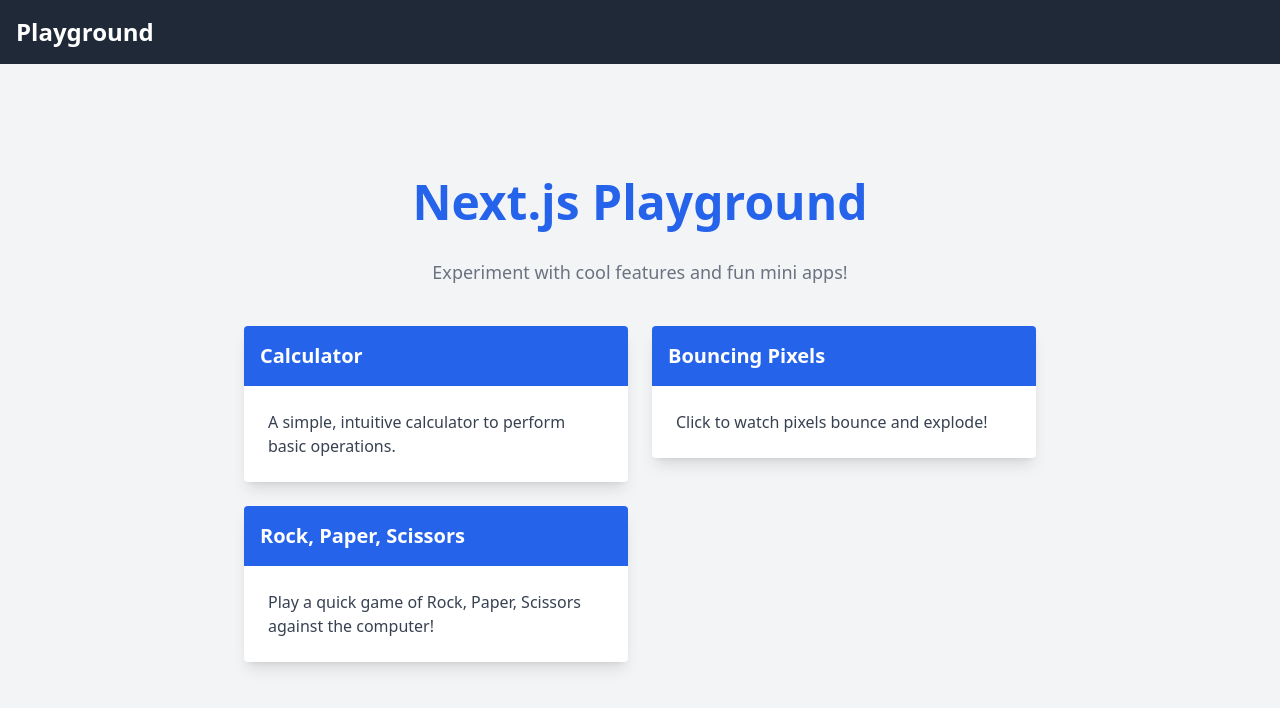
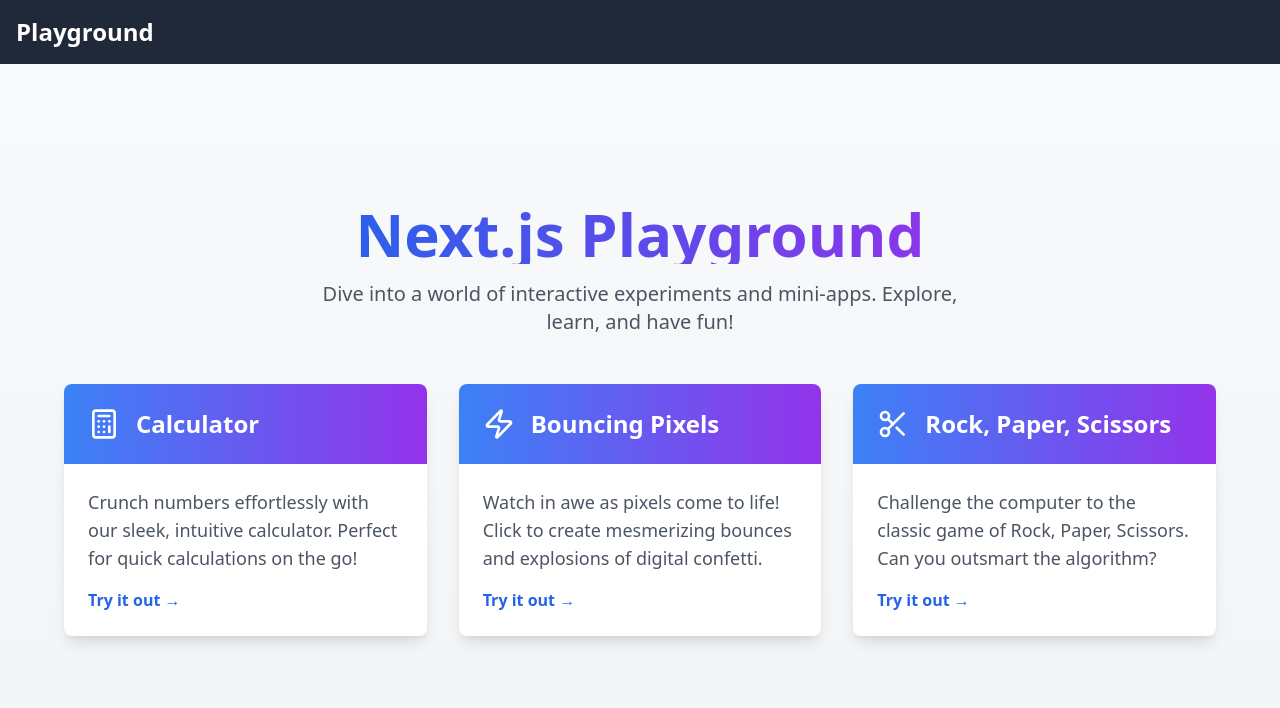
Before and after one commit to bferg314/nextjs-playground, a Next.js app: page / in a window 1280 px wide. Shown: the top 708 px of the page. Built offline with nearby package versions, Linux system fonts and the light colour scheme.

Commit message:
Front page improvements

```diff
--- a/src/app/page.tsx
+++ b/src/app/page.tsx
@@ -1,71 +1,91 @@
-// src/app/page.tsx
+"use client";
 
+import React from "react";
 import Link from "next/link";
+import { motion } from "framer-motion";
+import { Calculator, Zap, Scissors } from "lucide-react";
 import Navbar from "@/components/Navbar";
 
-export default function Home() {
+interface FeatureCardProps {
+  href: string;
+  title: string;
+  description: string;
+  icon: React.ElementType;
+}
+
+const FeatureCard: React.FC<FeatureCardProps> = ({
+  href,
+  title,
+  description,
+  icon: Icon,
+}) => (
+  <Link href={href} className="block h-full">
+    <motion.div
+      className="rounded-lg overflow-hidden shadow-lg bg-white flex flex-col h-full hover:shadow-xl transition-all duration-300 cursor-pointer transform hover:-translate-y-1"
+      whileHover={{ scale: 1.03 }}
+      whileTap={{ scale: 0.98 }}
+    >
+      <div className="bg-gradient-to-r from-blue-500 to-purple-600 text-white p-6 flex items-center">
+        <Icon className="w-8 h-8 mr-4" />
+        <h2 className="text-2xl font-bold">{title}</h2>
+      </div>
+      <div className="p-6 flex-grow flex flex-col justify-between">
+        <p className="text-gray-600 text-lg mb-4">{description}</p>
+        <motion.div
+          className="text-blue-600 font-semibold"
+          whileHover={{ x: 5 }}
+        >
+          Try it out →
+        </motion.div>
+      </div>
+    </motion.div>
+  </Link>
+);
+
+export default function Home(): JSX.Element {
   return (
-    <main className="flex flex-col items-center justify-center min-h-screen bg-gray-100 p-4">
+    <main className="flex flex-col items-center justify-center min-h-screen bg-gradient-to-b from-gray-50 to-gray-100 p-4">
       <Navbar />
-      <div className="text-center mt-10">
-        <h1 className="text-5xl font-bold text-blue-600 mb-8">
+      <motion.div
+        className="text-center mt-10 mb-12"
+        initial={{ opacity: 0, y: -20 }}
+        animate={{ opacity: 1, y: 0 }}
+        transition={{ duration: 0.5 }}
+      >
+        <h1 className="text-6xl font-bold text-transparent bg-clip-text bg-gradient-to-r from-blue-600 to-purple-600 mb-4">
           Next.js Playground
         </h1>
-        <p className="text-lg text-gray-500">
-          Experiment with cool features and fun mini apps!
+        <p className="text-xl text-gray-600 max-w-2xl mx-auto">
+          Dive into a world of interactive experiments and mini-apps. Explore,
+          learn, and have fun!
         </p>
-      </div>
+      </motion.div>
 
-      {/* Cards Section */}
-      <div className="grid grid-cols-1 md:grid-cols-2 gap-6 mt-10">
-        {/* Calculator Card */}
-        <Link href="/playground/calculator">
-          <div className="max-w-sm rounded overflow-hidden shadow-lg bg-white flex flex-col hover:shadow-xl transition-shadow duration-300 cursor-pointer">
-            {/* Card Header */}
-            <div className="bg-blue-600 text-white text-xl font-bold p-4">
-              Calculator
-            </div>
-            {/* Card Body */}
-            <div className="p-6 flex-grow">
-              <p className="text-gray-700">
-                A simple, intuitive calculator to perform basic operations.
-              </p>
-            </div>
-          </div>
-        </Link>
-
-        {/* Bouncing Pixels Card */}
-        <Link href="/playground/bouncing-pixels">
-          <div className="max-w-sm rounded overflow-hidden shadow-lg bg-white flex flex-col hover:shadow-xl transition-shadow duration-300 cursor-pointer">
-            {/* Card Header */}
-            <div className="bg-blue-600 text-white text-xl font-bold p-4">
-              Bouncing Pixels
-            </div>
-            {/* Card Body */}
-            <div className="p-6 flex-grow">
-              <p className="text-gray-700">
-                Click to watch pixels bounce and explode!
-              </p>
-            </div>
-          </div>
-        </Link>
-
-        {/* Rock Paper Scissors Card */}
-        <Link href="/playground/rock-paper-scissors">
-          <div className="max-w-sm rounded overflow-hidden shadow-lg bg-white flex flex-col hover:shadow-xl transition-shadow duration-300 cursor-pointer">
-            {/* Card Header */}
-            <div className="bg-blue-600 text-white text-xl font-bold p-4">
-              Rock, Paper, Scissors
-            </div>
-            {/* Card Body */}
-            <div className="p-6 flex-grow">
-              <p className="text-gray-700">
-                Play a quick game of Rock, Paper, Scissors against the computer!
-              </p>
-            </div>
-          </div>
-        </Link>
-      </div>
+      <motion.div
+        className="grid grid-cols-1 md:grid-cols-2 lg:grid-cols-3 gap-8 w-full max-w-6xl"
+        initial={{ opacity: 0, y: 20 }}
+        animate={{ opacity: 1, y: 0 }}
+        transition={{ duration: 0.5, delay: 0.2 }}
+      >
+        <FeatureCard
+          href="/playground/calculator"
+          title="Calculator"
+          description="Crunch numbers effortlessly with our sleek, intuitive calculator. Perfect for quick calculations on the go!"
+          icon={Calculator}
+        />
+        <FeatureCard
+          href="/playground/bouncing-pixels"
+          title="Bouncing Pixels"
+          description="Watch in awe as pixels come to life! Click to create mesmerizing bounces and explosions of digital confetti."
+          icon={Zap}
+        />
+        <FeatureCard
+          href="/playground/rock-paper-scissors"
+          title="Rock, Paper, Scissors"
+          description="Challenge the computer to the classic game of Rock, Paper, Scissors. Can you outsmart the algorithm?"
+          icon={Scissors}
+        />
+      </motion.div>
     </main>
   );
 }
```
